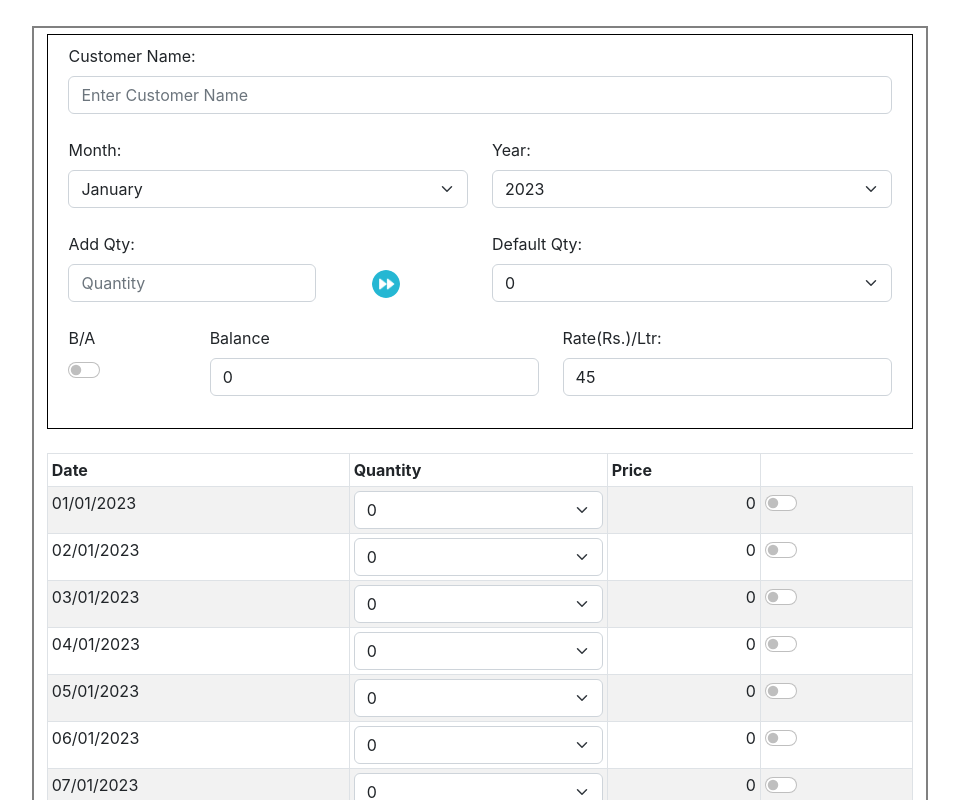
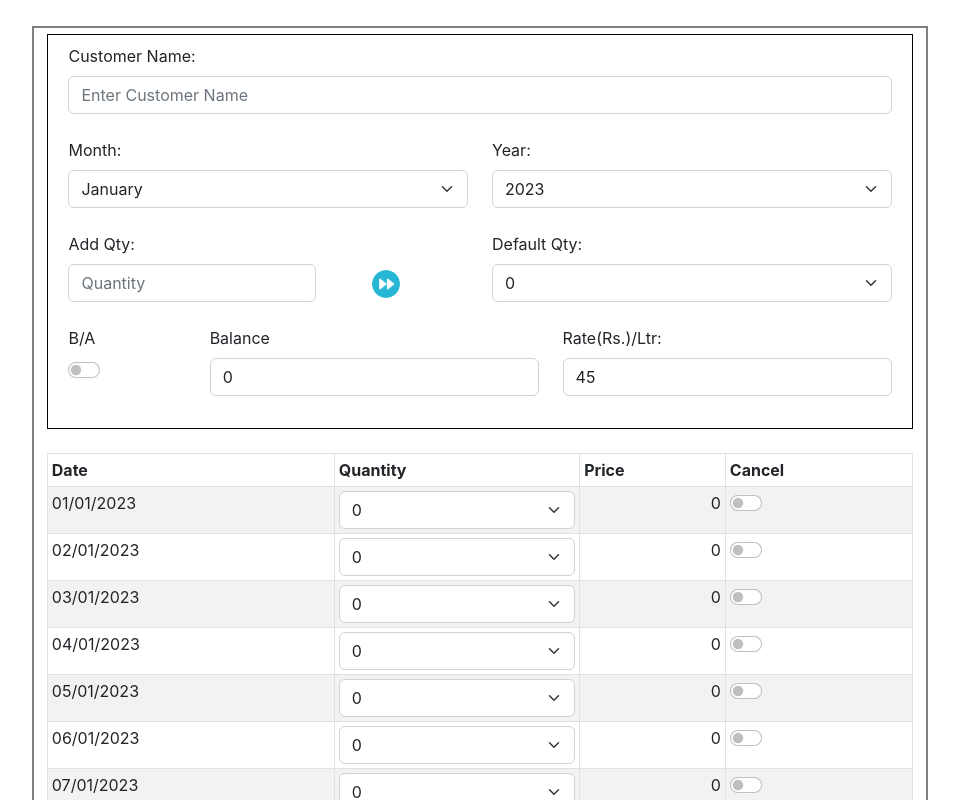
Before and after one commit to kaletushar222/dairyapp, a React (Create React App) app: page / in a window 1280 px wide. Shown: the top 800 px of the page, without its empty margins (160-1119 px from the left). Built offline with nearby package versions, Linux system fonts and the light colour scheme.

Commit message:
cancel header added

```diff
--- a/src/layouts/Appmodules/Dairy/DairyInvoice.js
+++ b/src/layouts/Appmodules/Dairy/DairyInvoice.js
@@ -342,6 +342,7 @@ class DairyInvoice extends React.Component {
 									<th>Date</th>
 									<th>Quantity</th>
 									<th>Price</th>
+									<th>Cancel</th>
 								</tr>
 							</thead>
 							<tbody>
@@ -452,6 +453,7 @@ class DairyInvoice extends React.Component {
 									<th>Date</th>
 									<th>Quantity (Ltr)</th>
 									<th>Price (Rs.)</th>
+									<th>Cancel</th>
 								</tr>
 							</thead>
 							<tbody>
```
